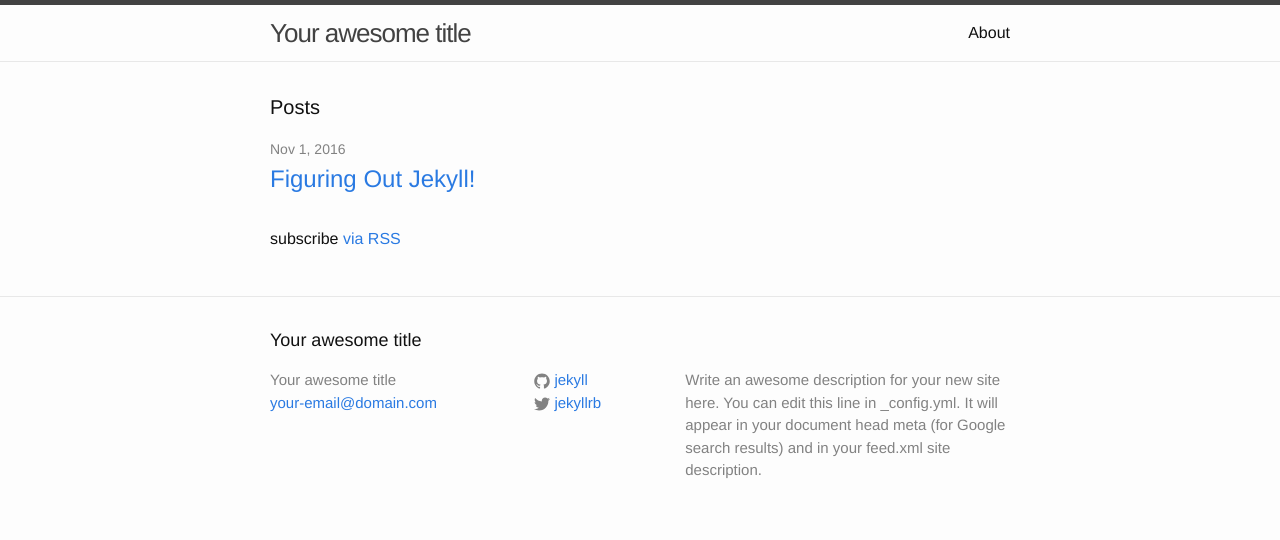
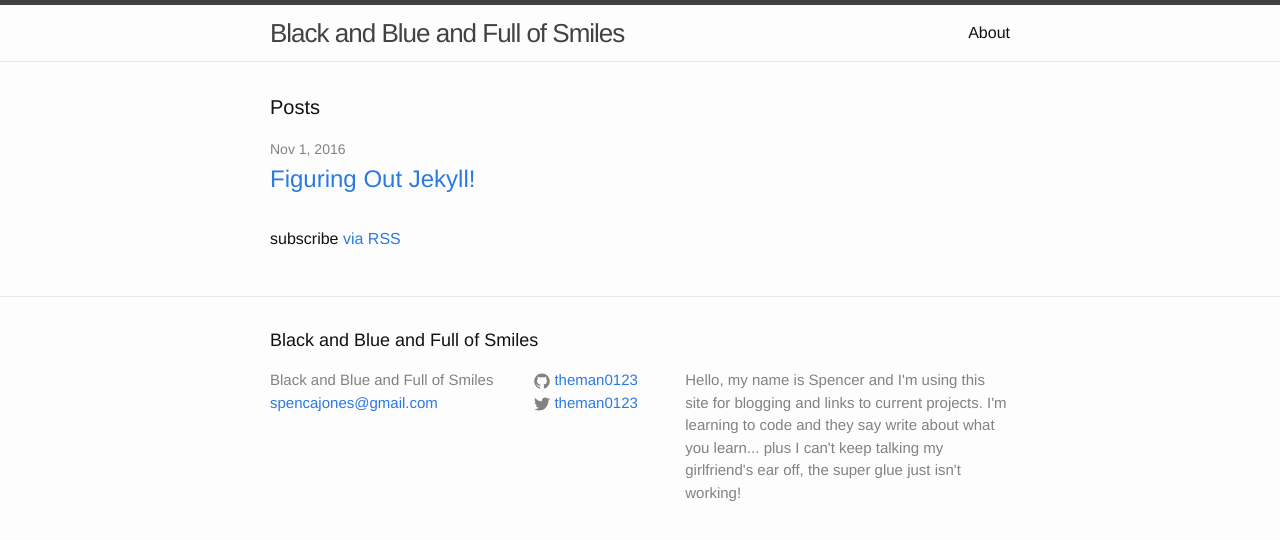
Before and after one commit to theman0123/theman0123.github.io, a Jekyll site: the page built from index.html, in a window 1280 px wide. Shown: the top 540 px of the page. Built offline with Jekyll 4.4.1, drawn with Linux system fonts in a browser that asks for light colours.

Commit message:
personal update
added personal information and added a site name.

```diff
--- a/_config.yml
+++ b/_config.yml
@@ -6,16 +6,16 @@
 # 'jekyll serve'. If you change this file, please restart the server process.
 
 # Site settings
-title: Your awesome title
-email: your-email@domain.com
+title: Black and Blue and Full of Smiles
+email: spencajones@gmail.com
 description: > # this means to ignore newlines until "baseurl:"
-  Write an awesome description for your new site here. You can edit this
-  line in _config.yml. It will appear in your document head meta (for
-  Google search results) and in your feed.xml site description.
+  Hello, my name is Spencer and I'm using this site for blogging and links to current projects.
+  I'm learning to code and they say write about what you learn... plus I can't keep talking my
+  girlfriend's ear off, the super glue just isn't working!
 baseurl: "" # the subpath of your site, e.g. /blog
-url: "http://yourdomain.com" # the base hostname & protocol for your site
-twitter_username: jekyllrb
-github_username:  jekyll
+url: "http://blackandblue.com" # the base hostname & protocol for your site
+twitter_username: theman0123
+github_username:  theman0123
 
 # Build settings
 markdown: kramdown
```
